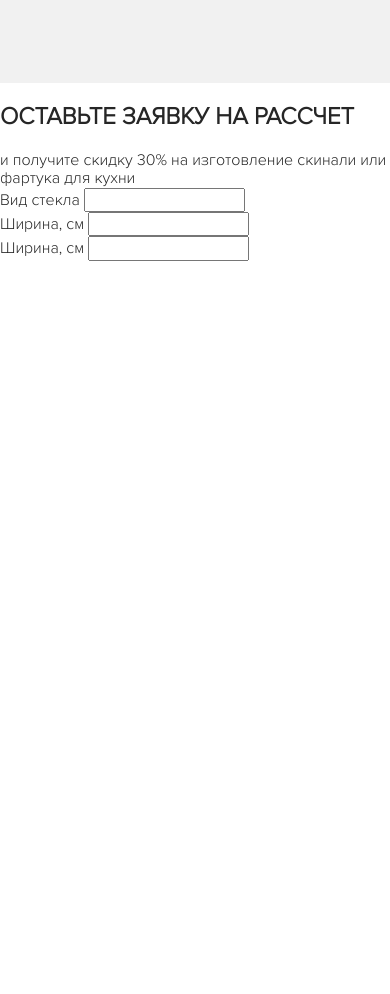
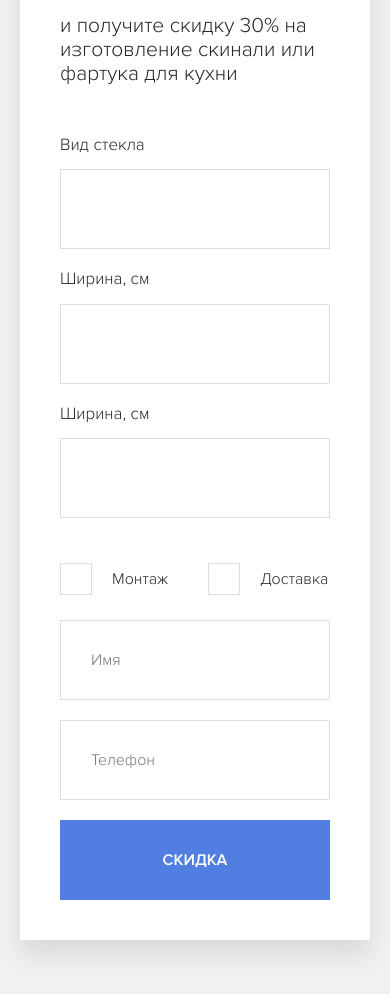
Before and after one commit to vadymchukan/skinali, a plain HTML site: page index.html in a window 390 px wide. Shown: the part 700-1694 px from the top of the page. Before the commit the page ends 961 px from the top, so only its background shows below. Drawn offline with Linux system fonts and the light colour scheme; a script that the page names is missing.

Commit message:
Verstka bloka 2

```diff
--- a/index.html
+++ b/index.html
@@ -80,28 +80,53 @@
 
         </div>
         <!-- /.hero -->
-</header>
+    </header>
     <!-- /.header -->
 
     <main>
-        <sectione class="offer bg-secondary">
+        <section class="offer bg-secondary">
             <div class="container">
                 <div class="offer__block offer-block"">
-                    <h2 class="offer__title">ОСТАВЬТЕ ЗАЯВКУ НА РАССЧЕТ</h2>
-                    <span class="offer__subtitle">и получите скидку 30% на изготовление скинали или фартука для кухни</span>
+                    <h2 class=" offer__title">ОСТАВЬТЕ ЗАЯВКУ НА РАССЧЕТ</h2>
+                    <span class="offer__subtitle">и получите скидку 30% на изготовление скинали или фартука для
+                        кухни</span>
                     <form action="#" class="form offer__form">
                         <div class="form__row">
                             <div class="form__group">
-                                <lable class="form__lable">Вид стекла</lable>
+                                <label class="form__label">Вид стекла</label>
                                 <input type="text" class="input form__input">
                             </div>
                             <div class="form__group">
-                                <lable class="form__lable">Ширина, см</lable>
+                                <label class="form__label">Ширина, см</label>
                                 <input type="text" class="input form__input">
                             </div>
                             <div class="form__group">
-                                <lable class="form__lable">Ширина, см</lable>
+                                <label class="form__label">Ширина, см</label>
                                 <input type="text" class="input form__input">
+                            </div>
+                        </div>
+
+                        <div class="form__row form__row-checkbox">
+                            <div class="form__checkbox">
+                                <input class="checkbox" type="checkbox" id="instal">
+                                <label class="checkbox-label"  for="instal">Монтаж</label></div>
+
+                            <div class="form__checkbox">
+                                <input class="checkbox" type="checkbox" id="delivery">
+                                <label class="checkbox-label" for="delivery">Доставка</label>
+                            </div>
+                        </div>
+
+
+                        <div class="form__row">
+                            <div class="form__group">
+                                <input class="input form__input" type="text" placeholder="Имя">
+                            </div>
+                            <div class="form__group">
+                                <input class="input form__input" type="tel" placeholder="Телефон">
+                            </div>
+                            <div class="form__group">
+                                <input type="submit" class="button form__button" value="Скидка">
                             </div>
                         </div>
 
@@ -110,12 +135,12 @@
 
             </div>
             <!-- /.container -->
-        </sectione>
+        </section>
         <!-- /.offer -->
     </main>
 
     <!-- Виджет Соц сети Спикми -->
-<script type="text/javascript" src="https://spikmi.com/Widget?Id=6576"></script>
+    <script type="text/javascript" src="https://spikmi.com/Widget?Id=6576"></script>
 
 </body>
 
--- a/sass/_grid.sass
+++ b/sass/_grid.sass
@@ -4,3 +4,13 @@
 .container
     max-width: 1170px
     margin: auto
+@media (max-width: 1199px)
+    .container
+        max-width: 960px
+@media (max-width: 991px)
+    .container
+        max-width: 750px
+@media (max-width: 768px)
+    .container
+        max-width: 100%
+        padding: 0 20px
--- a/sass/_interface.sass
+++ b/sass/_interface.sass
@@ -18,3 +18,26 @@ body
     +bolt
 .bg-secondary
     background: $bg-secondary
+.input
+    height: 80px
+    padding-left: 30px
+    border: 1px solid #dddddd
+.checkbox
+    display: none
+    &:checked + label:before
+        background-color: $primary
+    &-label
+        display: flex
+        align-items: center
+        margin-right: 40px
+        &:hover
+            cursor: pointer
+        &:before
+            content: ''
+            width: 30px
+            height: 30px
+            border: 1px solid #dddddd
+            margin-right: 20px
+@media (max-width: 576px)
+    .button-o
+        font-size: 10px
--- a/sass/blocks/_hero.sass
+++ b/sass/blocks/_hero.sass
@@ -2,6 +2,8 @@
     background: #f1f1f1 url('../img/main-bg.jpg') no-repeat center top 80px
     background-size: contain
     padding-top: 180px
+    margin-top: 80px
+
     &__title
         font-size: 30px
         margin-bottom: 40px
@@ -10,3 +12,7 @@
         +bolt
         margin-bottom: 67px
         display: block
+@media (max-width: 991px)
+    .hero
+        background-size: 100%
+        background-position: top right
--- a/sass/blocks/_navbar.sass
+++ b/sass/blocks/_navbar.sass
@@ -80,3 +80,18 @@
 
         font-size: 14px
         color: $text-color-light
+@media (max-width: 991px)
+    .navbar
+        &__mobile, &__landline
+            display: none
+@media (max-width: 576px)
+    .logo
+        display: none
+    .menu
+        top: 60px
+        &__button
+            height: 60px
+        &__nav
+            flex-direction: column
+        &__link
+            margin-bottom: 20px
--- /dev/null
+++ b/sass/blocks/_offer.sass
@@ -0,0 +1,64 @@
+.offer
+    padding: 129px 0
+    &-block
+        background: #fff url('../img/offer-bg.jpg') no-repeat center right
+        background-size: contain
+        box-shadow: 0 15px 25px rgba(0, 0, 0, 0.1)
+        padding: 80px
+        margin-top: -100px
+    &__title
+        font-size: 25px
+        text-transform: uppercase
+        +bolt
+        margin-bottom: 20px
+    &__subtitle
+        display: block
+        font-size: 21px
+        margin-bottom: 48px
+.form
+    &__row
+        display: flex
+
+        align-items: center
+        max-width: 900px
+        margin-bottom: 25px
+        &:last-child
+            margin-bottom: 0
+    &__label
+        display: block
+        font-size: 17px
+        margin-bottom: 15px
+    &__group
+        flex-basis: 33.33%
+    &__input
+        width: 100%
+        border-right-width: 0px
+        &:last-child
+            border-right-width: 1px
+    &__button
+        height: 80px
+        width: 100%
+@media (max-width: 1199px)
+    .offer
+        &-block
+            background-position: center right -120px
+@media (max-width: 768px)
+    .offer
+        &-block
+            background: none
+            background-color: #fff
+            padding: 40px
+        &__title
+            font-size: 18px
+        &__title
+            font-size: 16px
+    .form
+        &__row
+            flex-direction: column
+            &-checkbox
+                flex-direction: row
+        &__group
+            flex-basis: 100%
+            width: 100%
+        &__input
+            margin-bottom: 20px
--- a/sass/blocks/offer.sass
+++ /dev/null
@@ -1,3 +0,0 @@
-.offer
-    &-block
-        background-color: #fff
--- a/sass/style.sass
+++ b/sass/style.sass
@@ -15,3 +15,6 @@
 
 // Hero Block
 @import 'blocks/hero'
+
+// Hero Offer
+@import 'blocks/offer'
```
Also changed, not shown: css/offer.css (added), css/style.css, img/1.svg (added), img/offer-bg.jpg (added), 4 other files.
